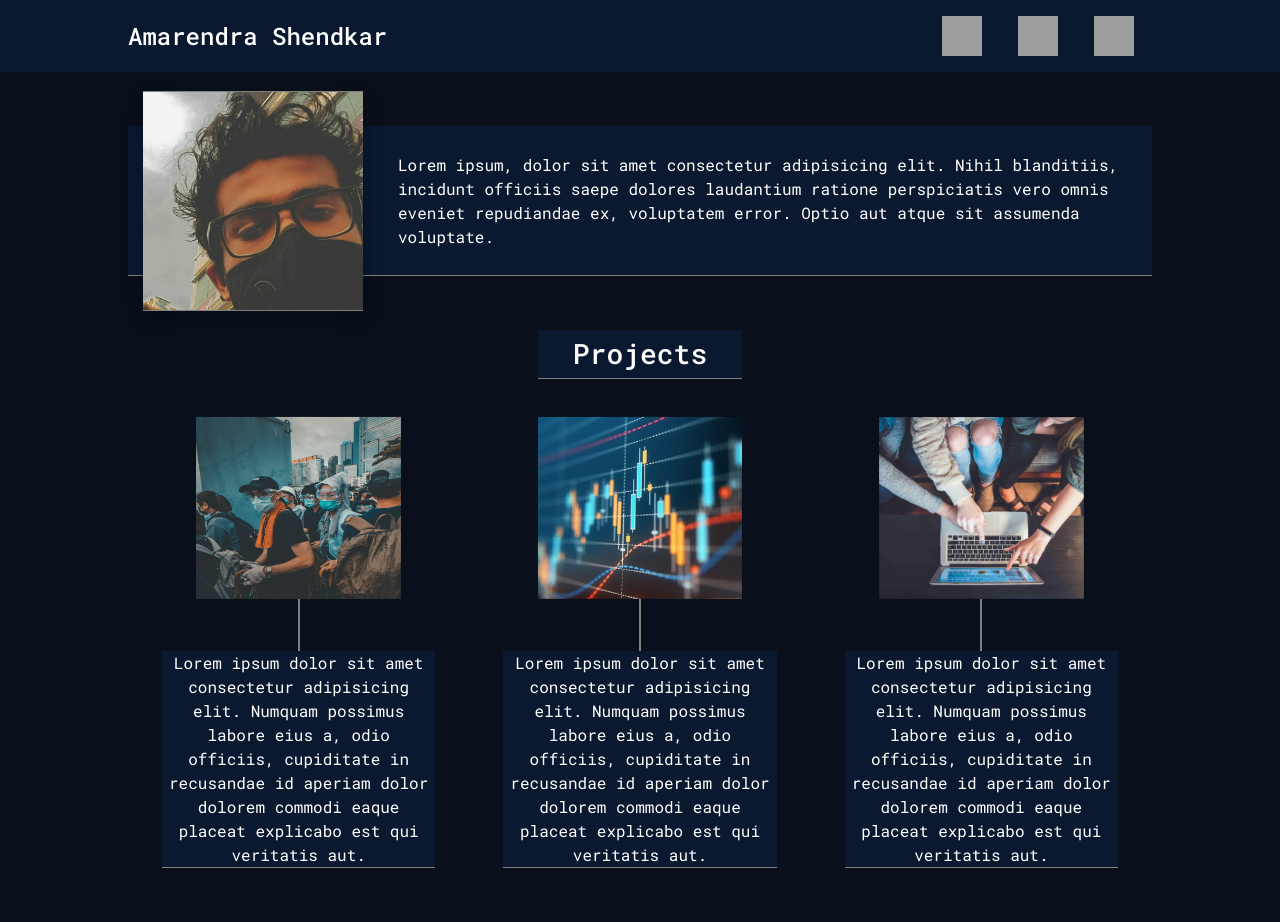
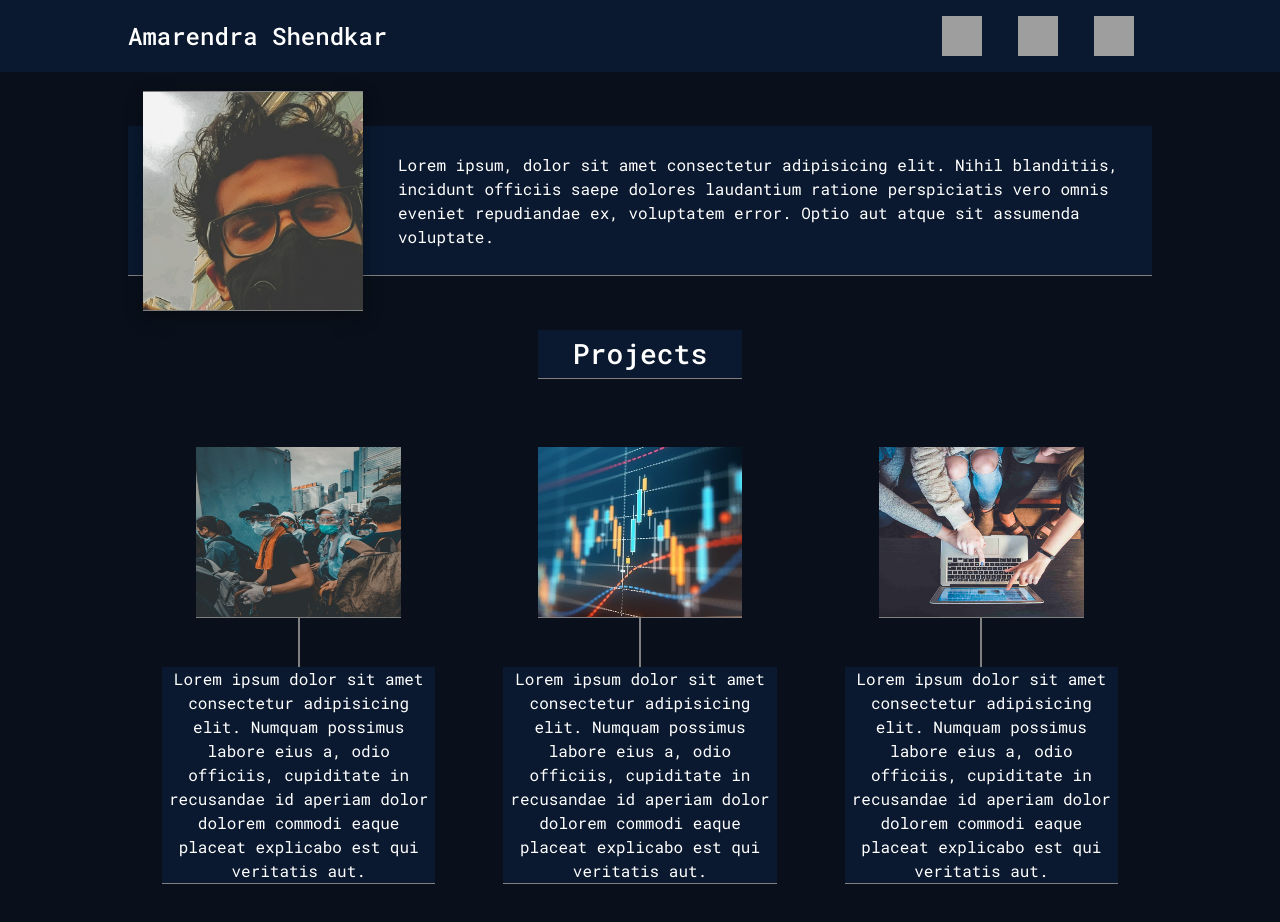
Before and after one commit to SenorLancelot/Portfolio-Website-Beta, a React (Create React App) app: page / in a window 1280 px wide. Shown: the top 922 px of the page. Built offline with nearby package versions, Linux system fonts and the light colour scheme; grey boxes are pictures that could not be loaded; a web font is replaced by a local one.

Commit message:
added links

```diff
--- a/src/assets/stylesheets/_project.scss
+++ b/src/assets/stylesheets/_project.scss
@@ -29,7 +29,7 @@
     flex-wrap: wrap;
     justify-content: space-between;
     height: 550px;
-    padding: 30px 0px 0px 0px;
+    padding: 60px 0px 0px 0px;
 
     .project-tile {
       height: 100%;
@@ -102,6 +102,8 @@
 
           transition: 0.5s ease;
           backface-visibility: hidden;
+          @include bottomBorderWhite();
+
         }
 
 
--- a/src/assets/stylesheets/styles.css
+++ b/src/assets/stylesheets/styles.css
@@ -473,7 +473,7 @@
       -ms-flex-pack: justify;
           justify-content: space-between;
   height: 550px;
-  padding: 30px 0px 0px 0px;
+  padding: 60px 0px 0px 0px;
 }
 
 .projects-container .project-tiles-container .project-tile {
@@ -562,6 +562,7 @@
   transition: 0.5s ease;
   -webkit-backface-visibility: hidden;
           backface-visibility: hidden;
+  border-bottom: 1px solid gray;
 }
 
 .projects-container .project-tiles-container .project-tile .project-image .middle-links {
--- a/src/components/ProjectsComponent.jsx
+++ b/src/components/ProjectsComponent.jsx
@@ -1,3 +1,4 @@
+/* eslint-disable jsx-a11y/alt-text */
 import React from "react";
 import "../assets/stylesheets/styles.css";
 import image1 from "../assets/images/mask1.jfif";
@@ -15,7 +16,7 @@ function ProjectsComponent() {
           <div className="project-image p1">
             <img src={image1} className="image img-1" alt="" />
             <div className="middle-link-1 middle-links">
-              <a href="">
+              <a href="https://github.com/SenorLancelot/FaceMaskDetection-MobileNetV2-">
                 <img src="https://img.icons8.com/fluent/50/000000/github.png" />
               </a>
             </div>
@@ -39,7 +40,7 @@ function ProjectsComponent() {
           <div className="project-image p2">
             <img src={image2} className="image img-2" alt="" />
             <div className="middle-link-2 middle-links">
-              <a href="">
+              <a href="https://github.com/SenorLancelot?tab=repositories">
                 <img src="https://img.icons8.com/fluent/50/000000/github.png" />
               </a>
             </div>
@@ -63,7 +64,7 @@ function ProjectsComponent() {
           <div className="project-image p3">
             <img src={image3} className="image img-3" alt="" />
             <div className="middle-link-3 middle-links">
-              <a href="">
+              <a href="https://github.com/jayeshbhole/Project-Flow">
                 <img src="https://img.icons8.com/fluent/50/000000/github.png" />
               </a>
             </div>
```
Also changed, not shown: 1 other file (tests, documents, lock files or other folders).
